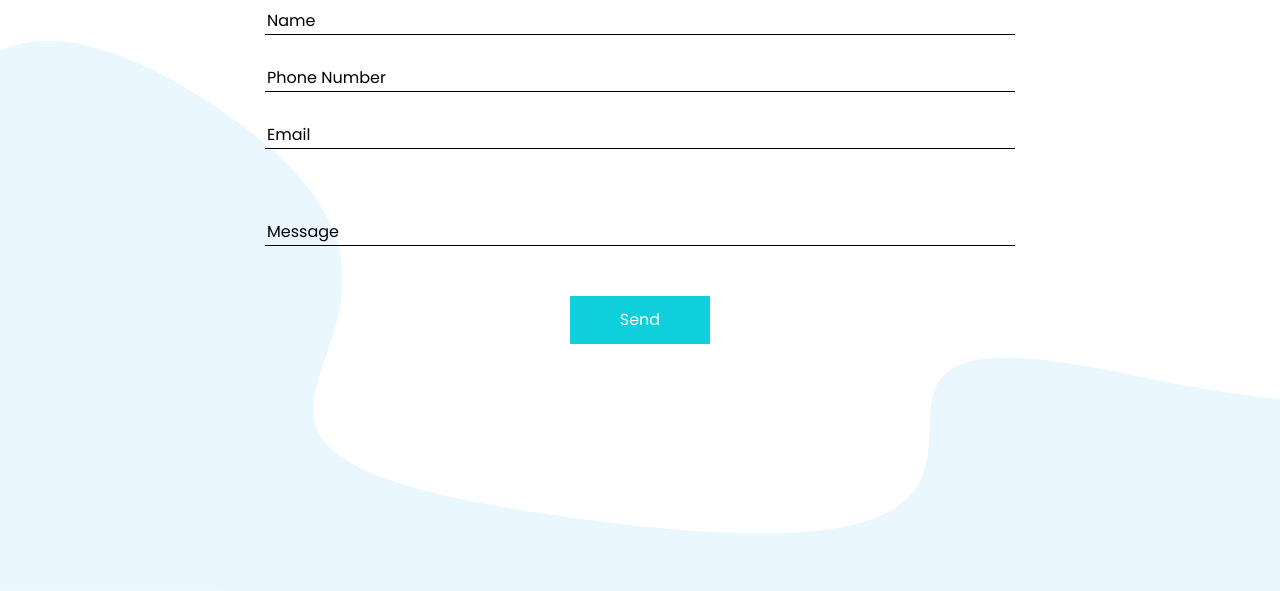
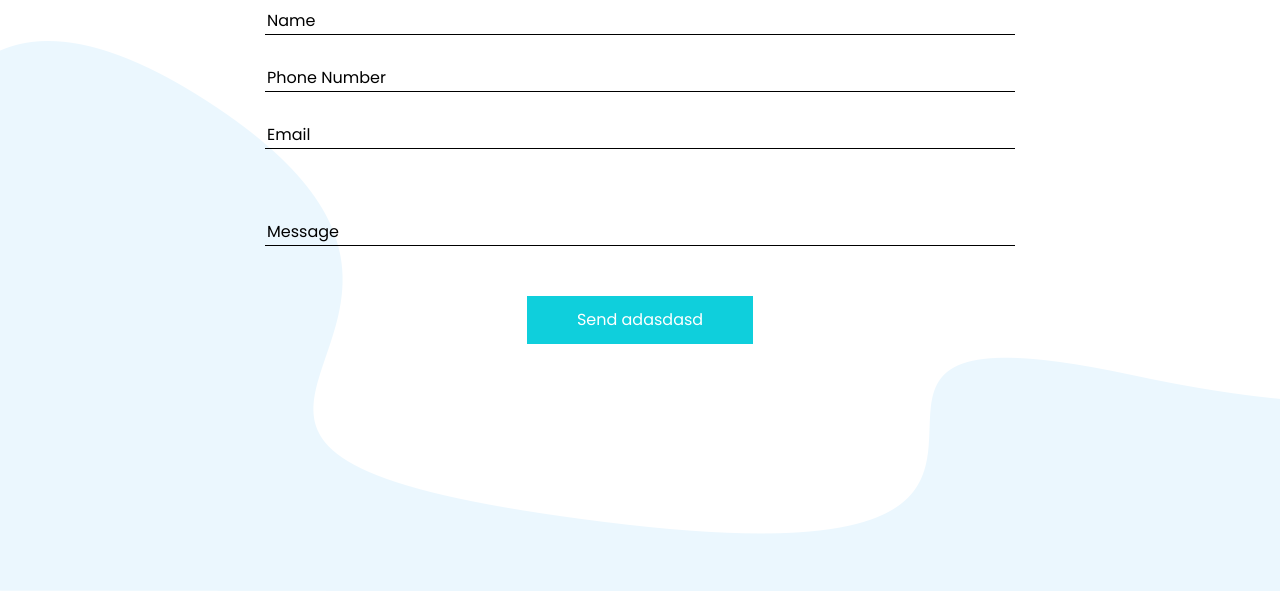
Before and after one commit to ChinhTran09/static-website, a plain HTML site: page index.html in a window 1280 px wide. Shown: the part 4466-5057 px from the top of the page. Drawn offline with Linux system fonts and the light colour scheme.

Commit message:
Update index.html

```diff
--- a/index.html
+++ b/index.html
@@ -481,7 +481,7 @@
                   </div>
                   <div class=" d-flex justify-content-center ">
                     <button type="submit">
-                      Send
+                      Send adasdasd
                     </button>
                   </div>
                 </div>
```
